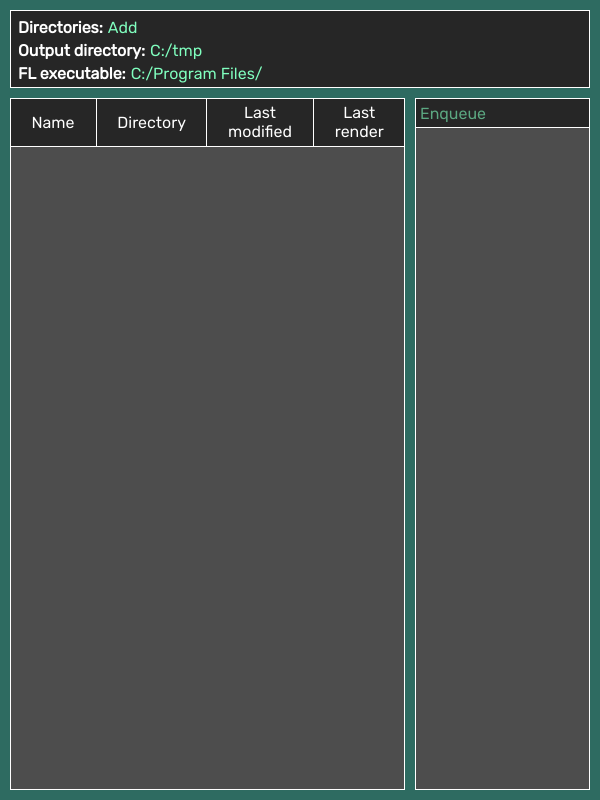
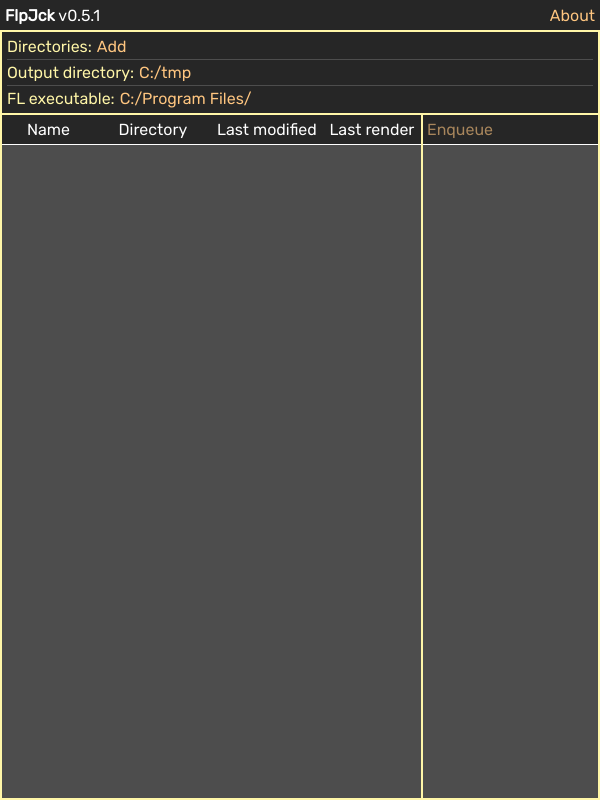
Before and after one commit to doodlezucc/FlpJck, an Electron app: page app/index.html in a window 600 px wide. Drawn offline with Linux system fonts and the light colour scheme; no server answers.

Commit message:
flapjack colored design redux

```diff
--- a/app/index.html
+++ b/app/index.html
@@ -12,8 +12,13 @@
 </head>
 
 <body>
+	<div class="menu">
+		<button disabled><b>FlpJck</b> v0.5.1</button>
+		<button>About</button>
+	</div>
+
 	<div class="interface">
-		<div class="settings scroll">
+		<div class="settings">
 			<div class="setting">
 				<span class="label">Directories:</span>
 				<div class="directories">
@@ -31,8 +36,7 @@
 		</div>
 
 		<div class="bottom-container">
-			<table class="file-container scroll">
-				<tbody class="border"></tbody>
+			<table class="file-container">
 				<thead>
 					<tr>
 						<th>Name</th>
@@ -48,7 +52,7 @@
 				<div class="tools">
 					<button id="enqueue" disabled>Enqueue</button>
 				</div>
-				<div class="task-container scroll"></div>
+				<div class="task-container"></div>
 			</div>
 		</div>
 	</div>
--- a/app/style/style.css
+++ b/app/style/style.css
@@ -4,20 +4,21 @@
 }
 
 body {
-	--background: hsl(170, 40%, 30%);
-	--color-light: hsl(150, 100%, 75%);
-	--color: hsl(170, 28%, 55%);
-	--color-dark: hsl(170, 35%, 35%);
+	--color-light: hsl(33, 100%, 75%);
+	--color: hsl(33, 28%, 55%);
+	--color-dark: hsl(33, 35%, 35%);
+	--gray: hsl(0, 0%, 30%);
 	--gray-dark: hsl(0, 0%, 15%);
-	--gray: hsl(0, 0%, 30%);
-	--color-bad: hsl(352, 100%, 71%);
-	--spacing: 10px;
+	--color-bad: hsl(12, 100%, 71%);
+	--color-highlight: hsl(54, 100%, 83%);
+
+	--spacing: 2px;
 	--task-window-width: 175px;
-	--settings-height: 78px;
-	--spacing-top: 0px;
+	--settings-height: 81px;
+	--menu-height: 30px;
 	--head-height: 30px;
 
-	background: var(--background);
+	background: var(--color-highlight);
 	color: white;
 	font-family: Rubik;
 	font-size: 16px;
@@ -56,22 +57,34 @@ button:enabled:hover {
 .interface {
 	display: block;
 	position: absolute;
-	top: var(--spacing-top);
+	top: var(--menu-height);
 	width: 100%;
 }
 
 .bottom-container {
 	display: flex;
 	position: fixed;
-	top: calc(var(--settings-height) + var(--spacing-top) + var(--spacing));
+	top: calc(var(--settings-height) + var(--menu-height) + var(--spacing));
 	right: 0;
 	left: 0;
 	bottom: 0;
 	margin: var(--spacing);
 }
 
-.scroll::-webkit-scrollbar {
-	display: none;
+::-webkit-scrollbar {
+	width: 10px;
+	height: 5px;
+	background: none;
+}
+::-webkit-scrollbar-track {
+	background: var(--gray-dark);
+	border-left: 1px solid var(--gray);
+}
+::-webkit-scrollbar-thumb {
+	background-color: #fff6;
+}
+::-webkit-scrollbar-thumb:hover {
+	background-color: #fffa;
 }
 
 th {
@@ -79,7 +92,7 @@ th {
 }
 
 /*
-		INPUT
+	INPUT
 */
 input {
 	outline: none;
@@ -102,12 +115,11 @@ input:read-only {
 }
 
 /*
-		SETTINGS
+	SETTINGS
 */
 .settings {
 	background-color: var(--gray-dark);
 	padding: 5px;
-	border: 1px solid white;
 	overflow-y: auto;
 	overflow-x: hidden;
 	height: var(--settings-height);
@@ -115,21 +127,24 @@ input:read-only {
 }
 
 .setting {
-	margin: 2px;
 	width: 100%;
+	display: inline-flex;
+	text-overflow: ellipsis;
+	position: relative;
+	border-bottom: 1px solid var(--gray);
+	padding-bottom: 3px;
+	margin-bottom: 3px;
+}
+.setting:last-child {
+	margin-bottom: 0;
+	padding-bottom: 0;
+	border: none;
 }
 
 .label {
-	font-weight: bold;
-	color: white;
+	color: var(--color-highlight);
 	white-space: nowrap;
 	margin-right: 5px;
-}
-
-.setting {
-	display: inline-flex;
-	align-items: center;
-	text-overflow: ellipsis;
 }
 
 .directories {
@@ -141,10 +156,10 @@ input:read-only {
 	cursor: pointer;
 	margin-right: 5px;
 	align-self: center;
+	color: white;
 }
 .directory:not(:last-child)::after {
 	content: ",";
-	color: white;
 	cursor: default;
 }
 .directory:not(.loading):hover {
@@ -155,14 +170,13 @@ input:read-only {
 }
 
 /*
-		TASKS
+	TASKS
 */
 .task-window {
 	position: absolute;
 	display: flex;
 	flex-direction: column;
 	width: var(--task-window-width);
-	border: 1px solid white;
 	box-sizing: border-box;
 	background-color: var(--gray);
 	bottom: 0;
@@ -171,14 +185,13 @@ input:read-only {
 }
 
 .tools {
-	min-height: calc(var(--head-height) - 1px);
+	min-height: var(--head-height);
 	background-color: var(--gray-dark);
 	border-bottom: 1px solid white;
 	box-sizing: border-box;
 }
 .tools button {
 	padding: 2px 4px;
-	border-radius: 0;
 	height: 100%;
 }
 .tools button:disabled {
@@ -248,19 +261,8 @@ input:read-only {
 }
 
 /*
-		FILES
+	FILES
 */
-.border {
-		display: block;
-		z-index: 10;
-		border: 1px solid white;
-		left: 0;
-		bottom: 0;
-		right: calc(var(--task-window-width) + var(--spacing));
-		top: 0;
-		position: absolute;
-		pointer-events: none;
-}
 .file-container {
 	border-collapse: separate;
 	border-spacing: 0;
@@ -284,7 +286,6 @@ input:read-only {
 	z-index: 2;
 	background-color: var(--gray-dark);
 	border-bottom: 1px solid;
-	border-right: 1px solid;
 	box-sizing: border-box;
 	height: var(--head-height);
 }
@@ -313,17 +314,17 @@ input:read-only {
 }
 
 .file td {
-	max-width: 100px;
+	max-width: 60px;
 	overflow: hidden;
 	text-overflow: ellipsis;
 }
 
 /*
-		PROGRESS
+	PROGRESS
 */
 .progressbar {
 	height: 2px;
-	background-color: var(--background);
+	background-color: var(--color-dark);
 }
 
 .progress {
@@ -331,3 +332,29 @@ input:read-only {
 	width: 50%;
 	height: 100%;
 }
+
+/*
+	MENU
+*/
+.menu {
+	background-color: var(--gray-dark);
+	position: fixed;
+	top: 0;
+	left: 0;
+	right: 0;
+	height: var(--menu-height);
+	display: flex;
+}
+
+.menu > * {
+	height: 100%;
+	padding: 5px;
+	border-radius: 0;
+}
+.menu :disabled {
+	color: white;
+	width: 100%;
+}
+.menu button:enabled:hover {
+	background-color: var(--gray);
+}
```
Also changed, not shown: main.js (+1 -14 lines).
